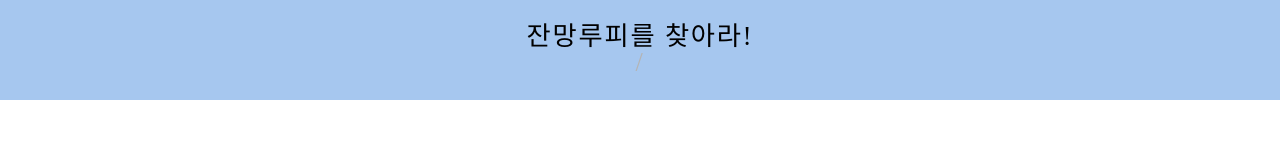
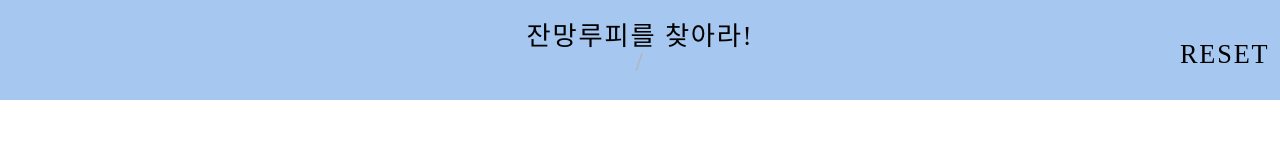
Before and after one commit to GO-SOPT-WEB/JiSooSeo, a React (Vite) app in the folder week3/findingGame/: page / in a window 1280 px wide. Shown: the top 160 px of the page. Built offline with nearby package versions, Linux system fonts and the light colour scheme; a web font is replaced by a local one.

Commit message:
[ feat ] 리셋버튼 구현

```diff
--- /dev/null
+++ b/week3/findingGame/src/@components/resetButton.jsx
@@ -0,0 +1,19 @@
+import styled from 'styled-components';
+
+export default function ResetButton() {
+  return <Button>RESET</Button>;
+}
+
+const Button = styled.button`
+  position: absolute;
+  top: 2rem;
+  right: 2rem;
+
+  width: 10rem;
+  padding: 2rem;
+
+  border-radius: 1rem;
+
+  background-color: ${({ theme }) => theme.colors.blue};
+  ${({ theme }) => theme.fonts.title};
+`;
--- a/week3/findingGame/src/@pages/findingPage.jsx
+++ b/week3/findingGame/src/@pages/findingPage.jsx
@@ -1,5 +1,10 @@
 import MainHeader from '../@components/mainHeader';
+import ResetButton from '../@components/resetButton';
 
 export default function findingPage() {
-  return <MainHeader />;
+  return (
+  <>
+  <ResetButton/>
+  <MainHeader />
+  </>);
 }
```
